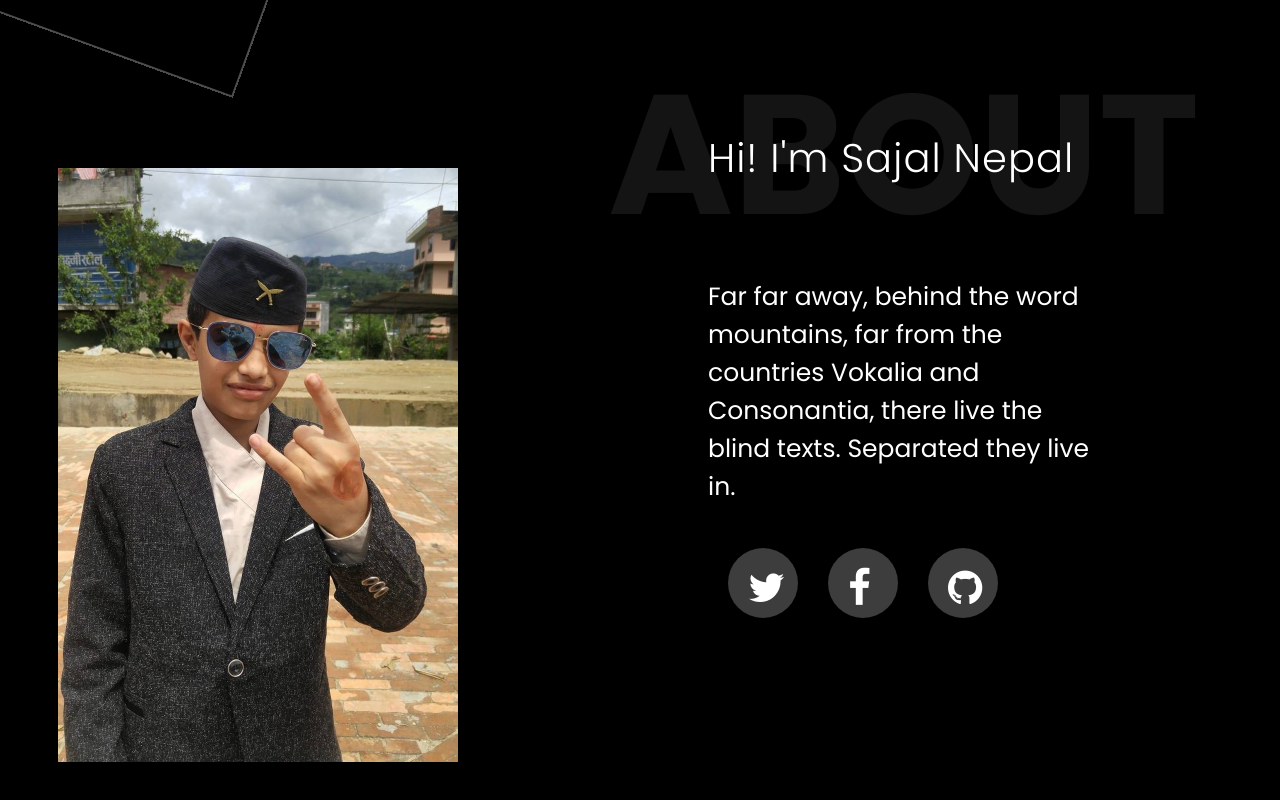
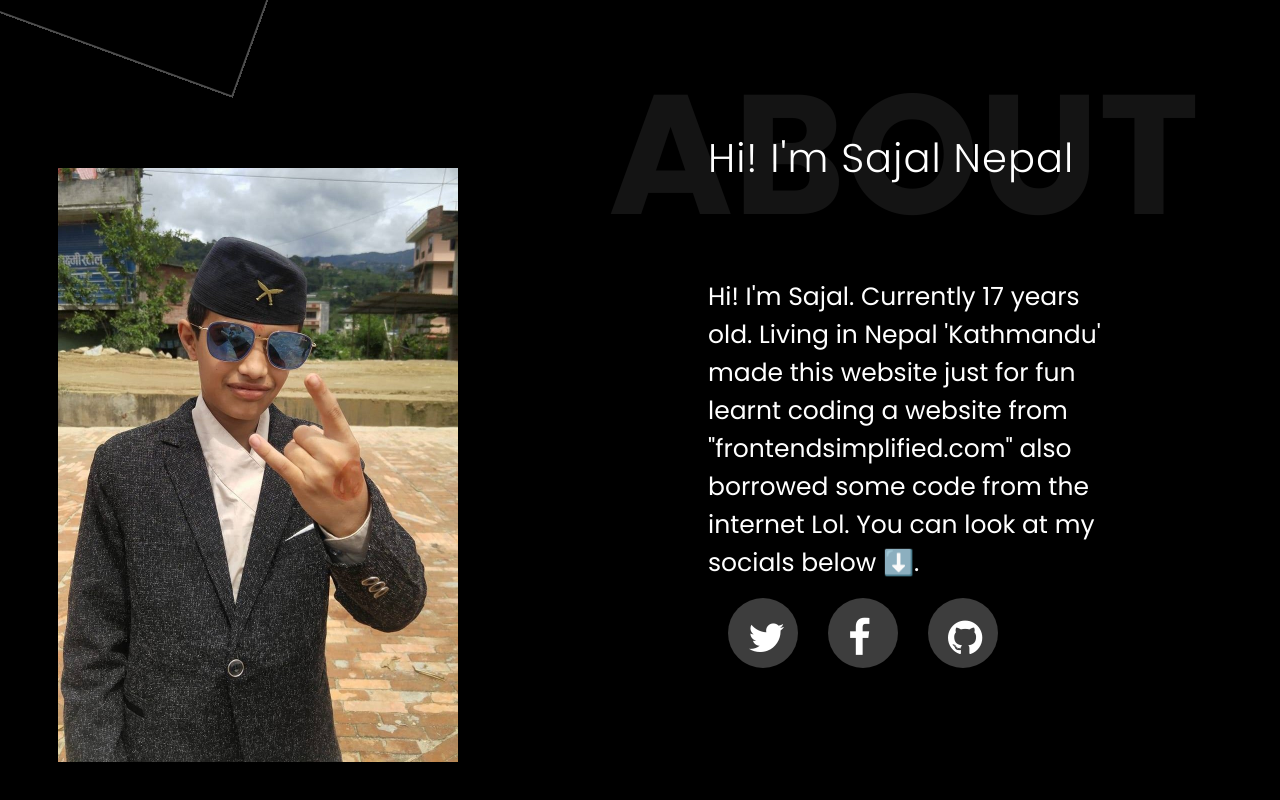
Before and after one commit to devsajie/Sajalportfolio, a plain HTML site: page index.html in a window 1280 px wide. Shown: the part 863-1663 px from the top of the page. Drawn offline with Linux system fonts and the light colour scheme.

Commit message:
New about me

```diff
--- a/index.html
+++ b/index.html
@@ -38,7 +38,7 @@
             <h1 class="bold-text">About</h1>
             <div class="about-container">
                 <h2 class="hi">Hi! I'm Sajal Nepal</h2>
-                <p class="about-text">Far far away, behind the word mountains, far from the countries Vokalia and Consonantia, there live the blind texts. Separated they live in.
+                <p class="about-text">Hi! I'm Sajal. Currently 17 years old. Living in Nepal 'Kathmandu' made this website just for fun learnt coding a website from "frontendsimplified.com" also borrowed some code from the internet Lol. You can look at my socials below ⬇️.
                     <ul class="fa">
                         <li>
                             <a href="https://twitter.com/kinggamersajal1" class="fa fa1 fa-twitter"></a>
--- a/styles.css
+++ b/styles.css
@@ -169,7 +169,6 @@ header .sajal_brand .name .logo-img {
     background: none;
     font-size: 25px;
     flex-wrap: wrap;
-    padding-bottom: 500px;
 }
 
 @media screen and (max-width: 600px) {
@@ -228,7 +227,7 @@ ul {
     column-count: 4;
     column-gap: 100px;
     margin-left: 700px;
-    margin-top: -250px;
+    margin-top: -200px;
 }
 
 @media screen and (max-width: 600px) {
```
